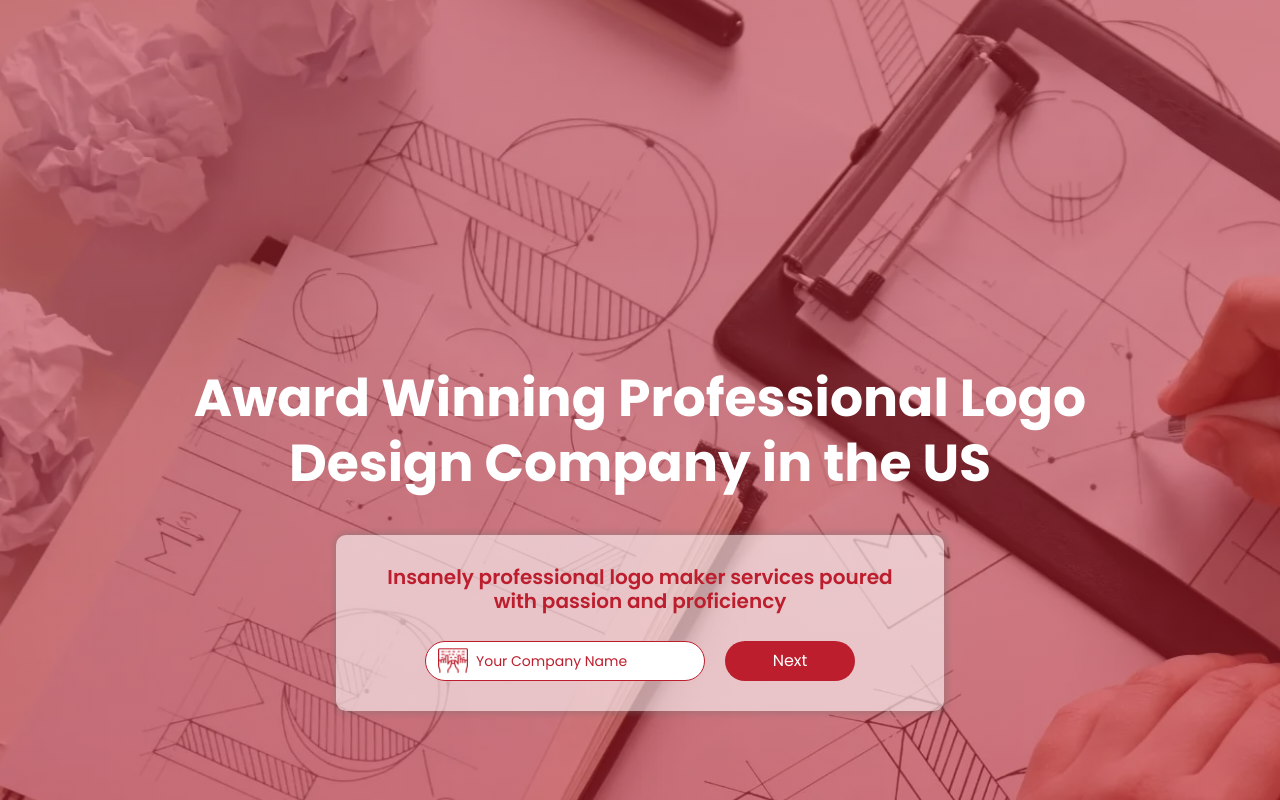
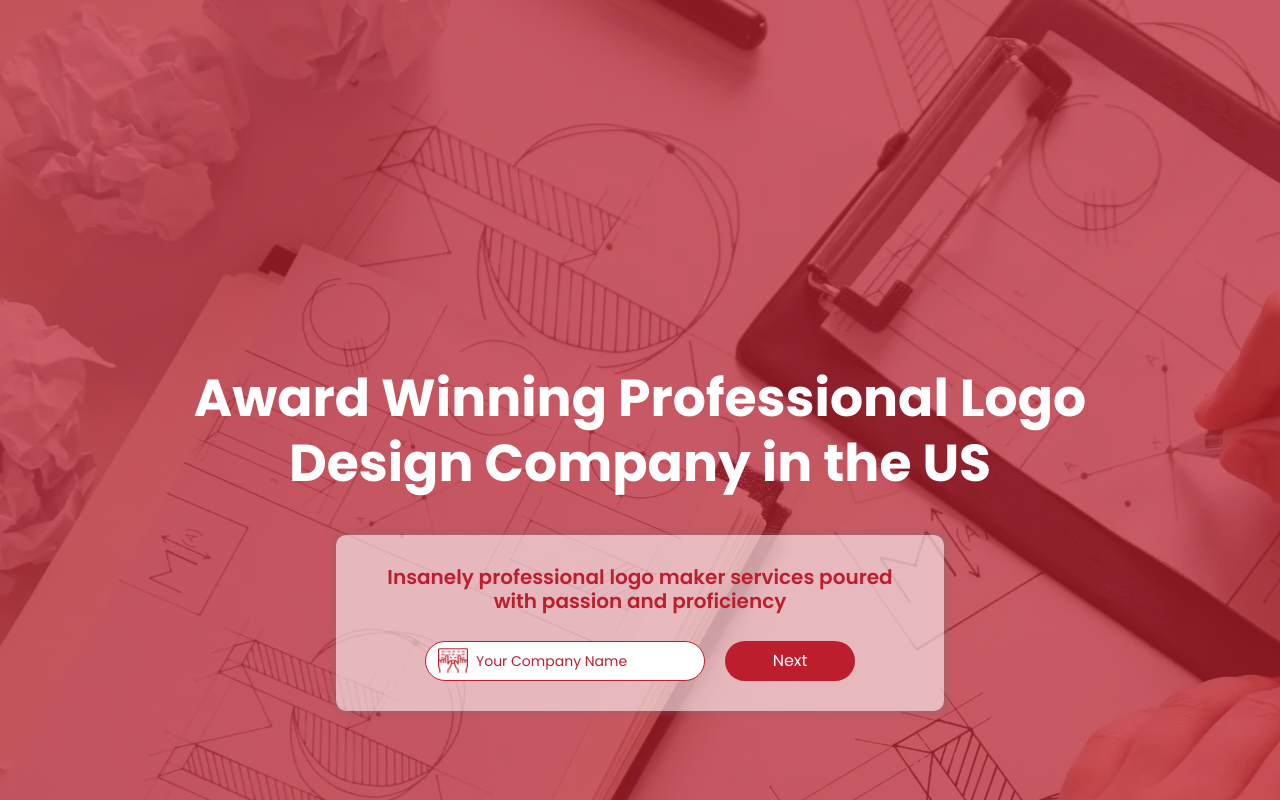
Before and after one commit to Ali-sta/logo-design-valley, a Next.js app: page / in a window 1280 px wide. Shown: the top 800 px of the page. Built offline with nearby package versions, Linux system fonts and the light colour scheme.

Commit message:
banner issue done

```diff
--- a/src/components/Banner/Banner.module.scss
+++ b/src/components/Banner/Banner.module.scss
@@ -8,18 +8,19 @@
     background-size: cover;
     background-repeat: no-repeat;
     position: relative;
-    &::after{
-        content: "";
-        position: absolute;
-        width: 100%;
-        height: 100%;
-        background: linear-gradient(180deg, rgba(189,32,46,0.8827906162464986) 0%, rgba(188,30,44,0.8547794117647058) 16%, rgba(188,30,44,0.8911939775910365) 25%, rgba(188,30,44,0.8491771708683473) 30%, rgba(189,30,45,1) 100%);
-        opacity: 0.6;
-        top: 0;
-        bottom: 0;
-        margin: auto;
-        z-index: 0;
-        }
+    background: linear-gradient(0deg,rgb(189 30 45),rgba(189,30,45,.7) 20%),url('/assets/images/bannerbg.webp') !important;;
+    // &::after{
+    //     content: "";
+    //     position: absolute;
+    //     width: 100%;
+    //     height: 100%;
+    //     background: linear-gradient(180deg, rgba(189,32,46,0.8827906162464986) 0%, rgba(188,30,44,0.8547794117647058) 16%, rgba(188,30,44,0.8911939775910365) 25%, rgba(188,30,44,0.8491771708683473) 30%, rgba(189,30,45,1) 100%);
+    //     opacity: 0.6;
+    //     top: 0;
+    //     bottom: 0;
+    //     margin: auto;
+    //     z-index: 0;
+    //     }
 
         .Images-Box{
             margin-top: 90px;
--- a/src/pages/index.js
+++ b/src/pages/index.js
@@ -70,7 +70,6 @@ export default function Home() {
         <meta name="viewport" content="width=device-width, initial-scale=1" />
         <link rel="icon" href="/favicon.ico" />
       </Head>
-      <div className="section" data-gradient="linear-gradient(180deg, rgba(189,32,46,1) 0%, rgba(188,30,44,1) 16%, rgba(189,30,45,1) 100%)" >
       <Banner
         Heading={
           <>
@@ -78,10 +77,9 @@ export default function Home() {
           </>
         }
         FormHeading = "Insanely professional logo maker services poured with passion and proficiency"
-        BgImageURL = "./assets/images/bannerbg.webp"
+        BgImageURL = ""
         bgColor="red"
       />
-      </div>
       <div className="section" data-gradient="linear-gradient(180deg, rgba(189,32,46,1) 0%, rgba(188,30,44,1) 16%, rgba(189,30,45,1) 100%)"  data-bgcolor="blue">
       <WhyChooseUs />
       </div>
```
